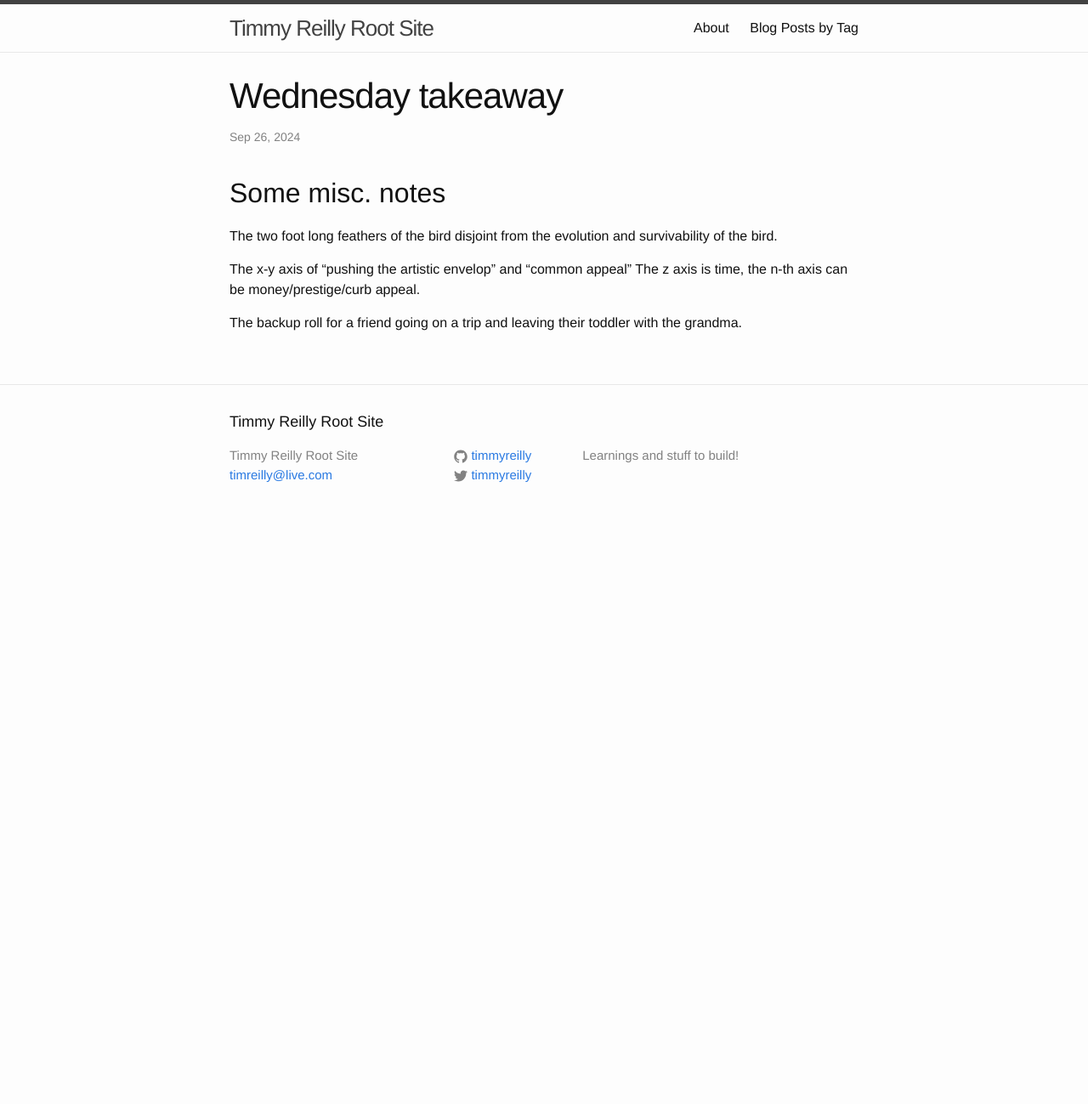
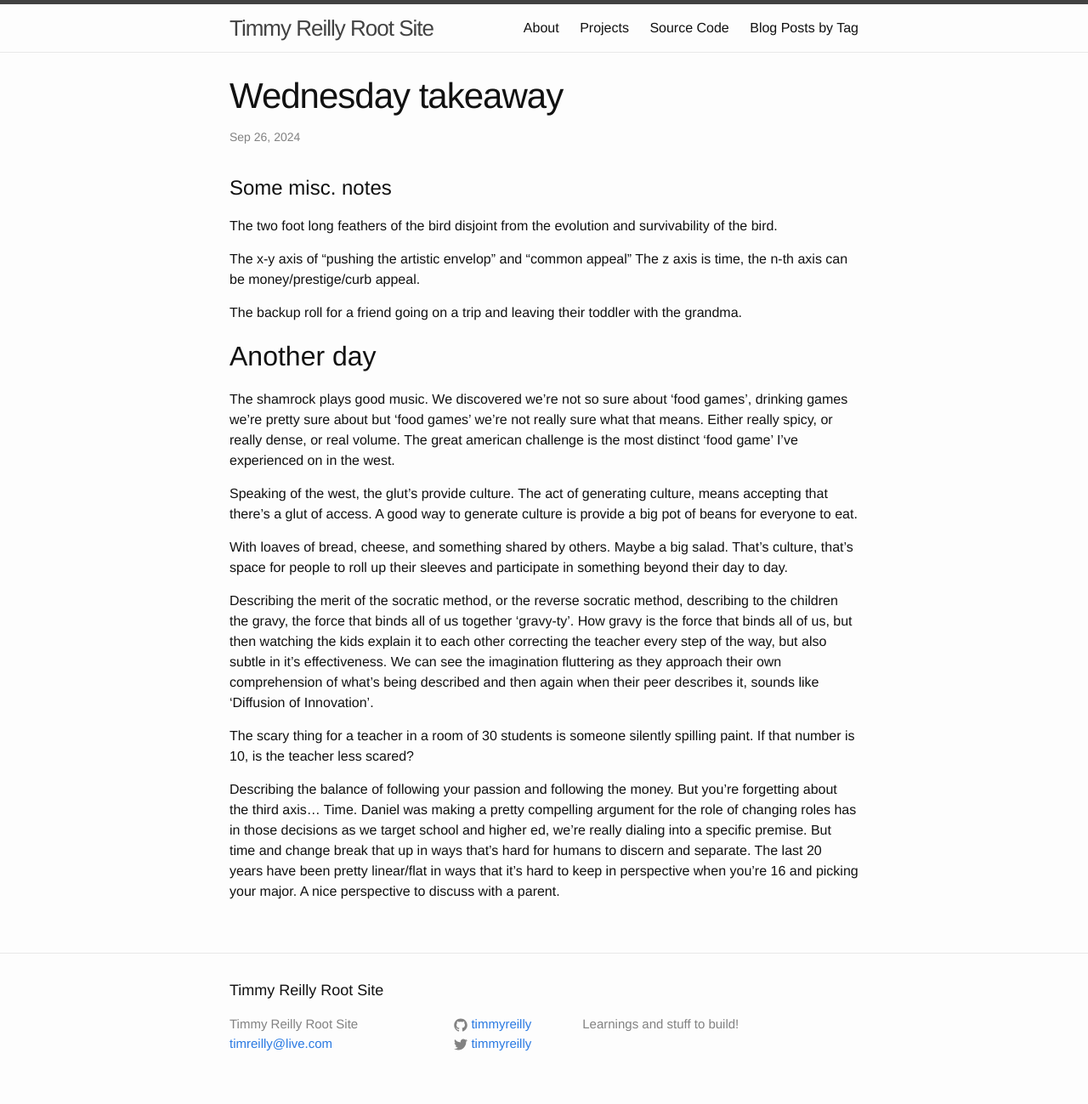
Before and after one commit to timmyreilly/timmyreilly.github.io, a Jekyll site: the page built from _posts/2024-09-26-wednesday-takeaway.md, in a window 1280 px wide. Shown: the whole page at 85% size. Built offline with Jekyll 4.4.1, drawn with Linux system fonts in a browser that asks for light colours; before the commit the page ends 900 px from its top, so only the background shows below that.

Commit message:
adding source page and projects page

```diff
--- a/_posts/2024-09-26-wednesday-takeaway.md
+++ b/_posts/2024-09-26-wednesday-takeaway.md
@@ -6,7 +6,7 @@
 tags: [introduction, jekyll]
 ---
 
-## Some misc. notes
+# Some misc. notes
 
 The two foot long feathers of the bird disjoint from the evolution and survivability of the bird.
 
@@ -14,3 +14,18 @@
 The z axis is time, the n-th axis can be money/prestige/curb appeal.
 
 The backup roll for a friend going on a trip and leaving their toddler with the grandma.
+
+## Another day
+
+The shamrock plays good music. We discovered we're not so sure about 'food games', drinking games we're pretty sure about but 'food games' we're not really sure what that means. Either really spicy, or really dense, or real volume. The great american challenge is the most distinct 'food game' I've experienced on in the west.
+
+Speaking of the west, the glut's provide culture. The act of generating culture, means accepting that there's a glut of access. A good way to generate culture is provide a big pot of beans for everyone to eat.
+
+With loaves of bread, cheese, and something shared by others. Maybe a big salad. That's culture, that's space for people to roll up their sleeves and participate in something beyond their day to day.
+
+Describing the merit of the socratic method, or the reverse socratic method, describing to the children the gravy, the force that binds all of us together 'gravy-ty'. How gravy is the force that binds all of us, but then watching the kids explain it to each other correcting the teacher every step of the way, but also subtle in it's effectiveness. We can see the imagination fluttering as they approach their own comprehension of what's being described and then again when their peer describes it, sounds like 'Diffusion of Innovation'.
+
+The scary thing for a teacher in a room of 30 students is someone silently spilling paint.
+If that number is 10, is the teacher less scared?
+
+Describing the balance of following your passion and following the money. But you're forgetting about the third axis... Time. Daniel was making a pretty compelling argument for the role of changing roles has in those decisions as we target school and higher ed, we're really dialing into a specific premise. But time and change break that up in ways that's hard for humans to discern and separate. The last 20 years have been pretty linear/flat in ways that it's hard to keep in perspective when you're 16 and picking your major. A nice perspective to discuss with a parent.
```
Also changed, not shown: _posts/2024-09-26-hardware-notes.md (+18 -0 lines), projects.html (added, +43 -0 lines), source.md (added, +15 -0 lines), README.md, 1 other file.
